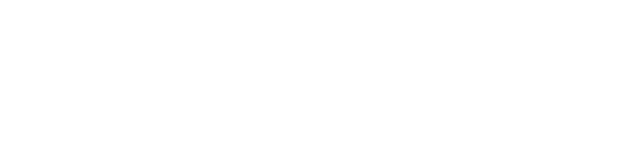
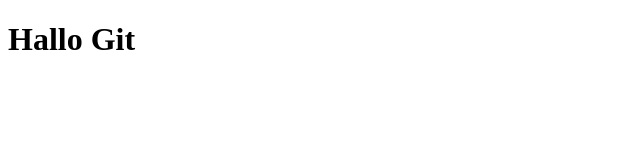
Before and after one commit to sabrina89/git-kurs, a plain HTML site: page index.html in a window 1280 px wide. Shown: the whole page, without its empty margins (0-640 px from the left). Drawn offline with Linux system fonts and the light colour scheme.

Commit message:
add simple test index page

```diff
--- a/index.html
+++ b/index.html
@@ -1,9 +1,9 @@
 <!DOCTYPE html>
 <html>
 <head>
-	<title>hallo</title>
+	<title>Git ist super</title>
 </head>
 <body>
-
+	<h1>Hallo Git</h1>
 </body>
 </html>
```
